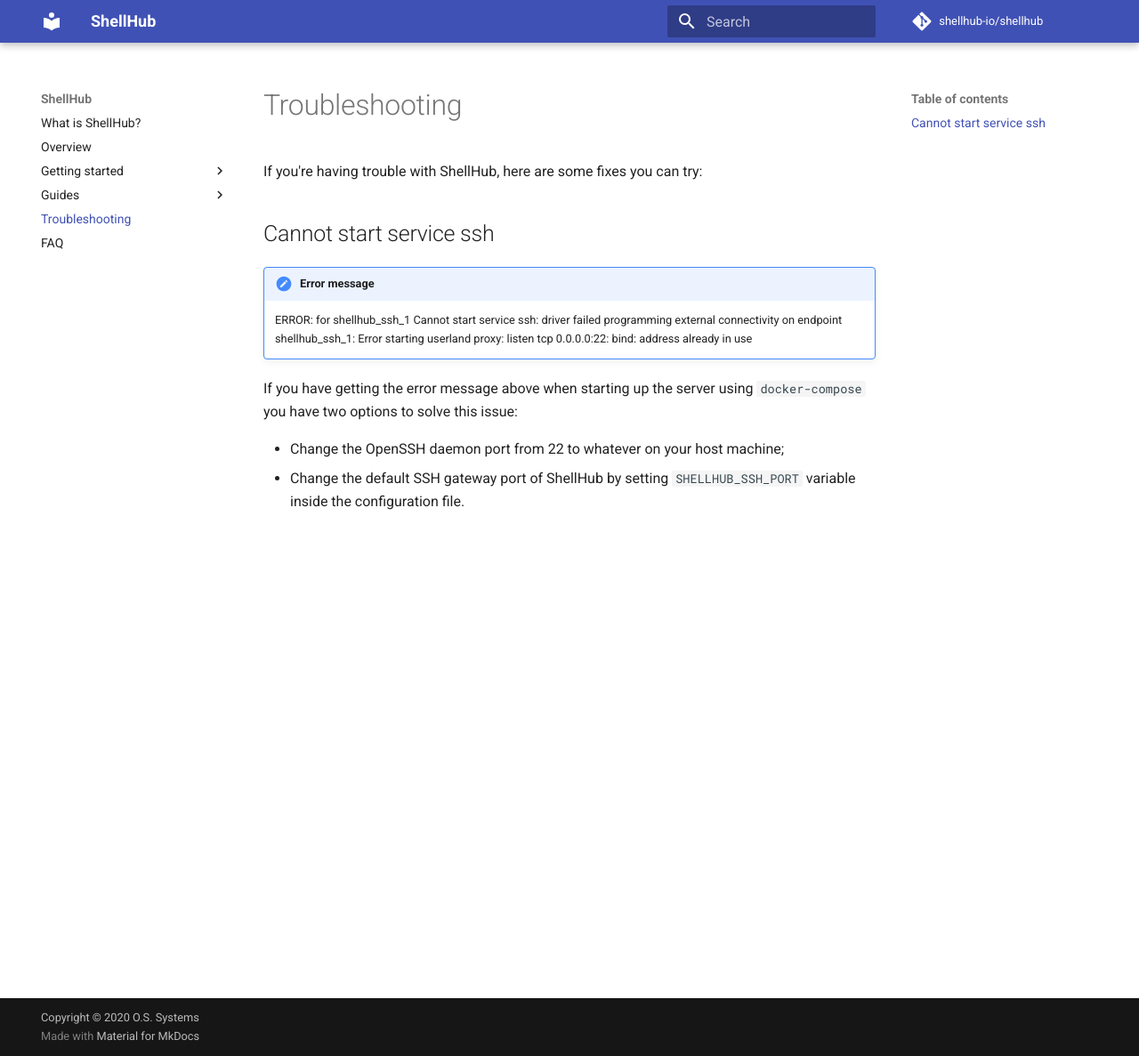
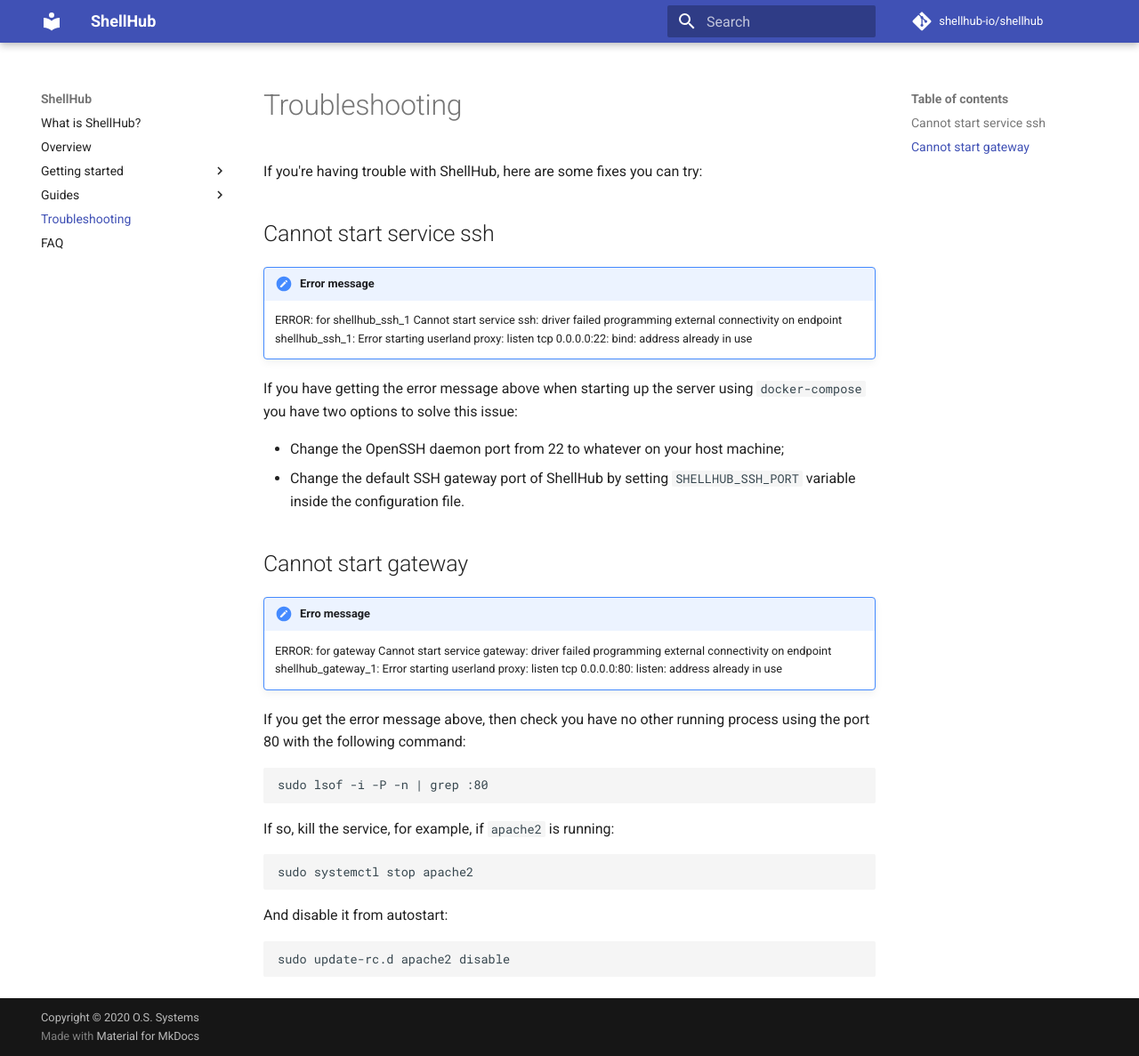
Before and after one commit to shellhub-io/shellhub-io.github.io, an MkDocs documentation site: the page built from docs/troubleshooting.md, in a window 1280 px wide and 1187 px high. Shown: the whole window at 89% size. Built offline with MkDocs 1.6.1 and Material for MkDocs 9.7.7, drawn with Linux system fonts in a browser that asks for light colours; comment, search, counter and statistics services are not loaded.

Commit message:
Update Troubleshooting list
I also got another error while launching the gateway that was conflicting with my apache2 server.

````diff
--- a/docs/troubleshooting.md
+++ b/docs/troubleshooting.md
@@ -9,3 +9,26 @@
 
 * Change the OpenSSH daemon port from 22 to whatever on your host machine;
 * Change the default SSH gateway port of ShellHub by setting `SHELLHUB_SSH_PORT` variable inside the configuration file.
+
+## Cannot start gateway
+
+!!! error "Erro message"
+    ERROR: for gateway  Cannot start service gateway: driver failed programming external connectivity on endpoint shellhub_gateway_1: Error starting userland proxy: listen tcp 0.0.0.0:80: listen: address already in use
+
+If you get the error message above, then check you have no other running process using the port 80 with the following command:
+
+```
+sudo lsof -i -P -n | grep :80
+```
+
+If so, kill the service, for example, if `apache2` is running:
+
+```
+sudo systemctl stop apache2
+```
+
+And disable it from autostart:
+
+```
+sudo update-rc.d apache2 disable
+```
````
